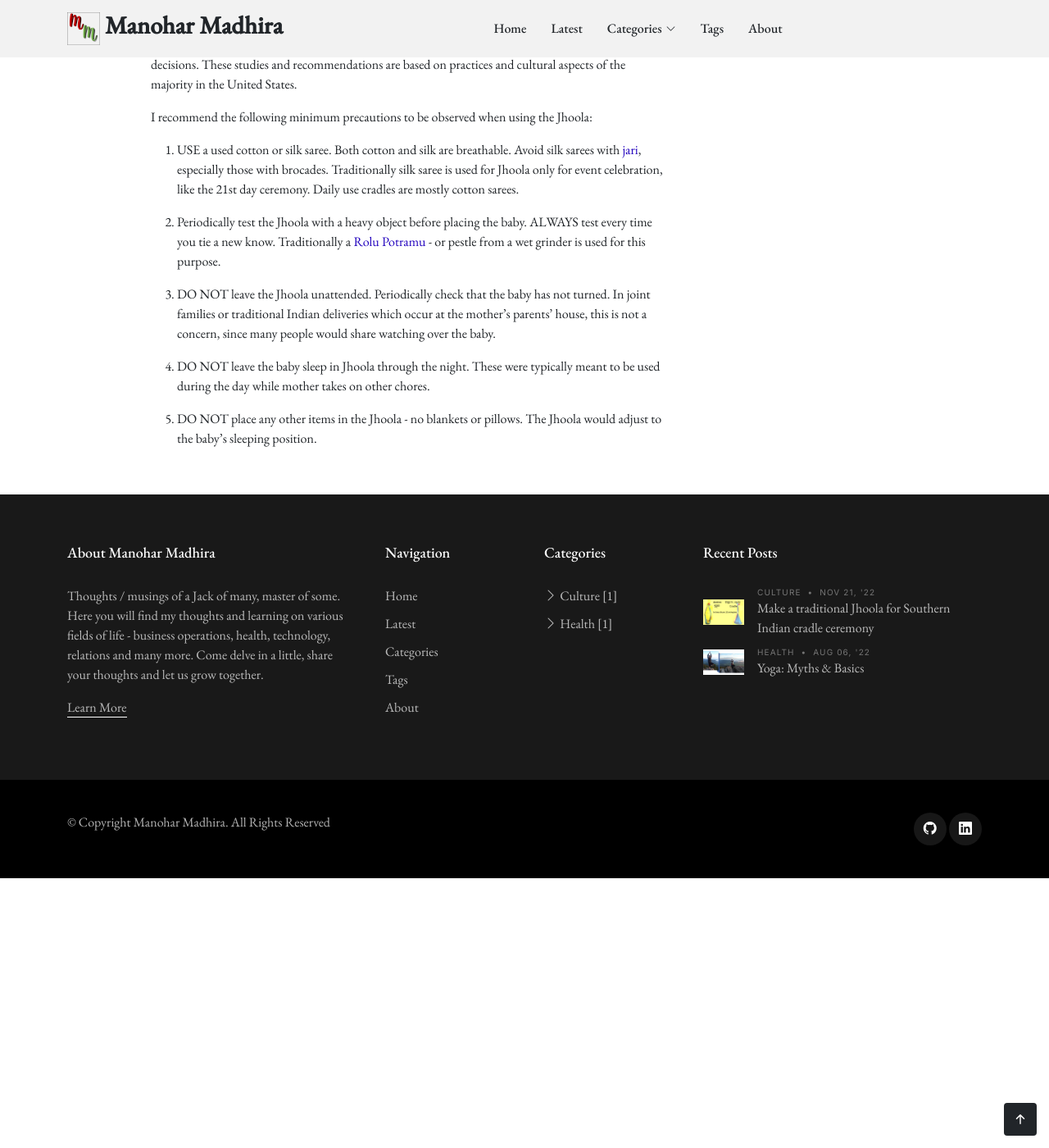
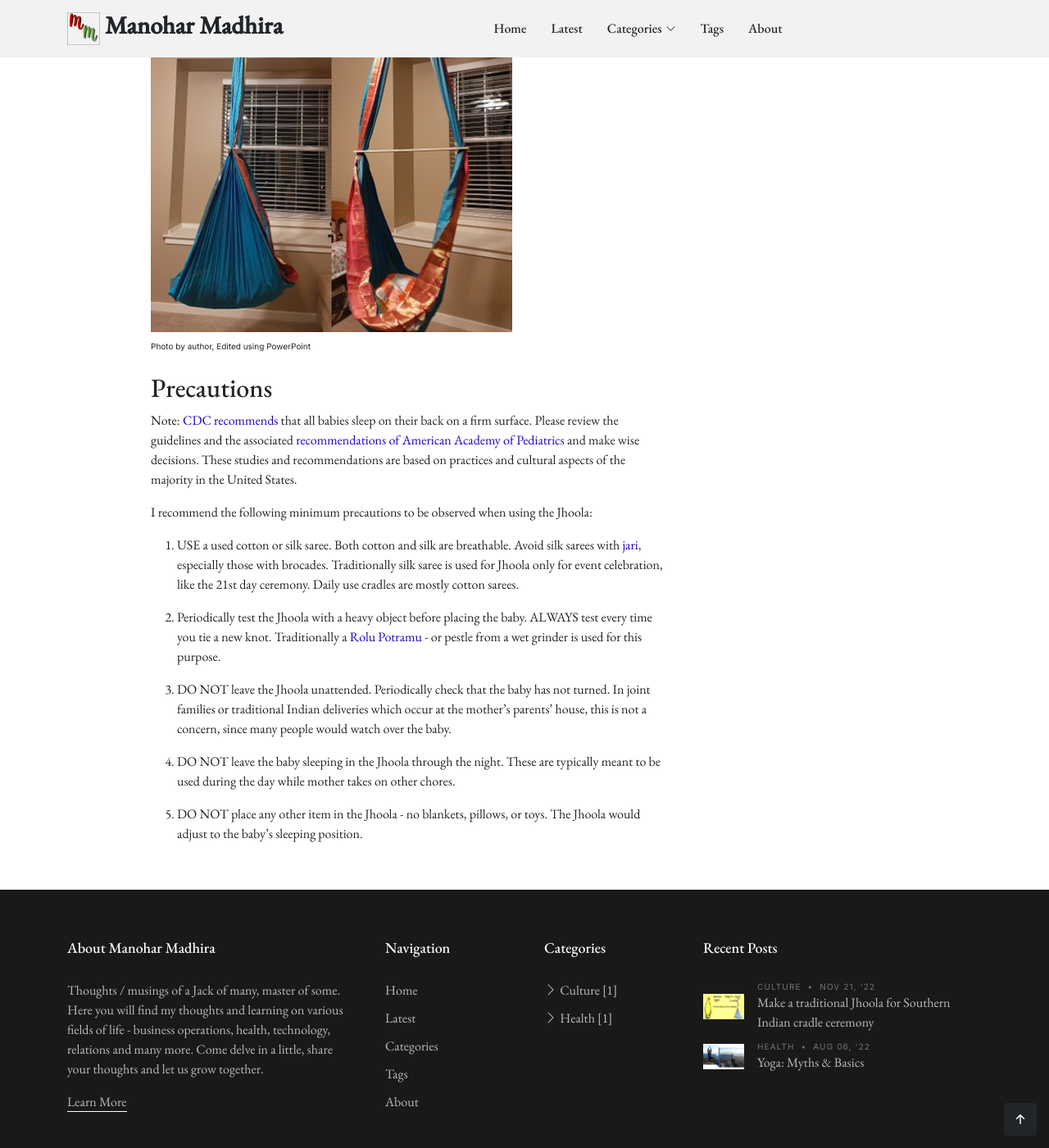
Before and after one commit to manoharmadhira/manoharmadhira.github.io, a Jekyll site: the page built from culture/_posts/2022-11-21-cradle-ceremony.md, in a window 1280 px wide and 1400 px high, scrolled down 4598 px. Shown: the whole window at 82% size. Built offline with Jekyll 4.4.1, drawn with Linux system fonts in a browser that asks for light colours; nearby versions of some CDN libraries; some web fonts are replaced; some of the changed text lies outside the part shown.

Commit message:
Minor fixes

```diff
--- a/culture/_posts/2022-11-21-cradle-ceremony.md
+++ b/culture/_posts/2022-11-21-cradle-ceremony.md
@@ -144,10 +144,10 @@ I recommend the following minimum precautions to be observed when using the Jhoo
 
 1. USE a used cotton or silk saree. Both cotton and silk are breathable. Avoid silk sarees with [jari](https://en.wikipedia.org/wiki/Zari), especially those with brocades. Traditionally silk saree is used for Jhoola only for event celebration, like the 21st day ceremony. Daily use cradles are mostly cotton sarees.
 
-2. Periodically test the Jhoola with a heavy object before placing the baby. ALWAYS test every time you tie a new know. Traditionally a [Rolu Potramu](https://upload.wikimedia.org/wikipedia/commons/thumb/5/52/Rolu_patramu.jpg/512px-Rolu_patramu.jpg){:target="_blank"} - or pestle from a wet grinder is used for this purpose.
+2. Periodically test the Jhoola with a heavy object before placing the baby. ALWAYS test every time you tie a new knot. Traditionally a [Rolu Potramu](https://upload.wikimedia.org/wikipedia/commons/thumb/5/52/Rolu_patramu.jpg/512px-Rolu_patramu.jpg){:target="_blank"} - or pestle from a wet grinder is used for this purpose.
 
-3. DO NOT leave the Jhoola unattended. Periodically check that the baby has not turned. In joint families or traditional Indian deliveries which occur at the mother's parents' house, this is not a concern, since many people would share watching over the baby.
+3. DO NOT leave the Jhoola unattended. Periodically check that the baby has not turned. In joint families or traditional Indian deliveries which occur at the mother's parents' house, this is not a concern, since many people would watch over the baby.
 
-4. DO NOT leave the baby sleep in Jhoola through the night. These were typically meant to be used during the day while mother takes on other chores.
+4. DO NOT leave the baby sleeping in the Jhoola through the night. These are typically meant to be used during the day while mother takes on other chores.
 
-5. DO NOT place any other items in the Jhoola - no blankets or pillows. The Jhoola would adjust to the baby's sleeping position.
+5. DO NOT place any other item in the Jhoola - no blankets, pillows, or toys. The Jhoola would adjust to the baby's sleeping position.
```
Also changed, not shown: other parts of culture/_posts/2022-11-21-cradle-ceremony.md (+2 -2 lines), assets/img/blog/cradle_load_test.jpg (added).
